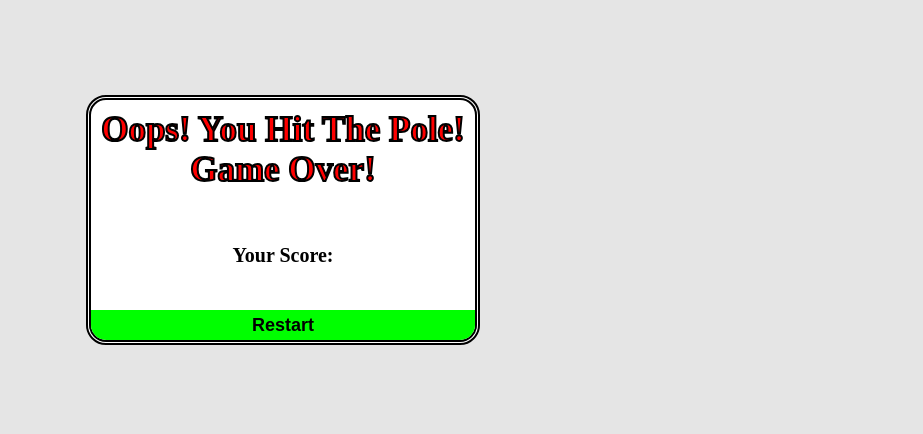
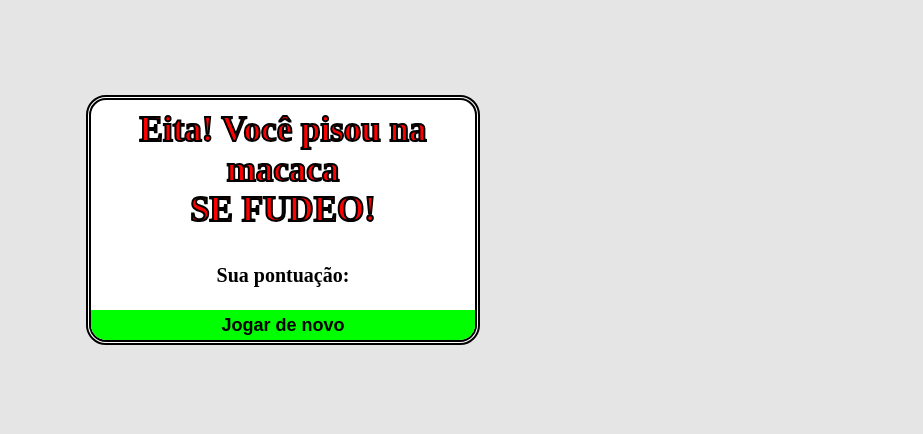
Before and after one commit to vishal30982/Funny-Parkour-Run, a website: page game.html in a window 1280 px wide. Shown: the part 180-614 px from the top of the page, 357-1280 px from the left. Drawn offline with Linux system fonts and the light colour scheme.

Commit message:
Update game.html

```diff
--- a/game.html
+++ b/game.html
@@ -4,7 +4,7 @@
     <meta charset="UTF-8">
     <meta http-equiv="X-UA-Compatible" content="IE=edge">
     <meta name="viewport" content="width=device-width, initial-scale=1.0">
-    <title>Funny Parkour Run 🏃🏻‍♂️🤸🏻‍♂️ &mdash; (online 🌐)</title>
+    <title>Só se mô deixar 🏃🏻‍♂️🤸🏻‍♂️</title>
     <meta name="description" content="this is a 'Funny Parkour Run' Online game. that is made for fun for making and gaming both. In This Game The Player has to Jump Over The Poles While Running. Player Can Use Up Arrow Key Or Space Bar To Jump Sprite And For Mobile Swipe Gesture Is Given. How many times the player jump the score increase." />
 	<meta name="keywords" content="Funny Game, Game, Parkour Game, Online Game, Javascript Game, Running Game" />
 	<meta name="apple-mobile-web-app-capable" content="yes">
@@ -58,9 +58,9 @@
     </div>
     <button id="pause-btn">pause</button>
     <dialog id="game-over-modal">
-        <h2>Oops! You Hit The Pole! <br/> Game Over!</h2>
-        <b>Your Score: </b>
-        <button id="restart-btn">Restart</button>
+        <h2>Eita! Você pisou na macaca <br/> SE FUDEO!</h2>
+        <b>Sua pontuação: </b>
+        <button id="restart-btn">Jogar de novo</button>
     </dialog>
     <script src="./script.js"></script>
 </body>
```
